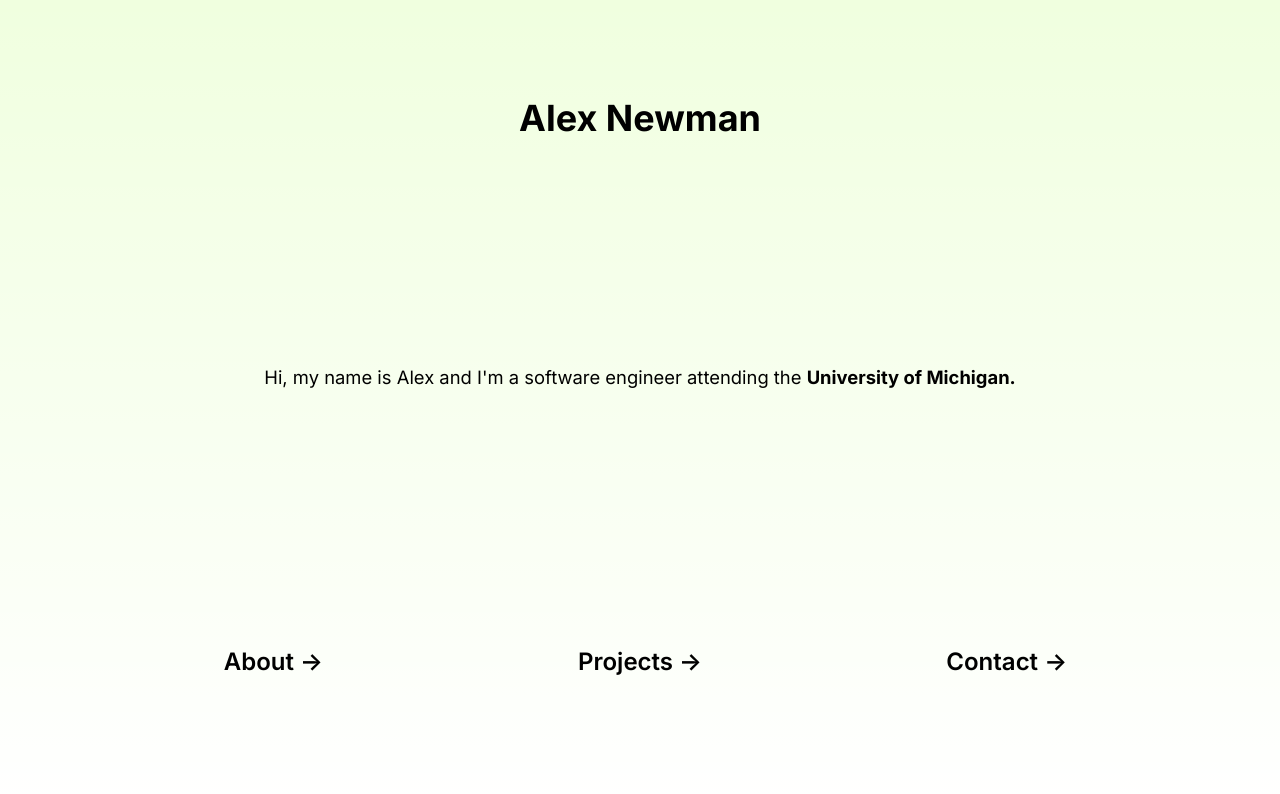
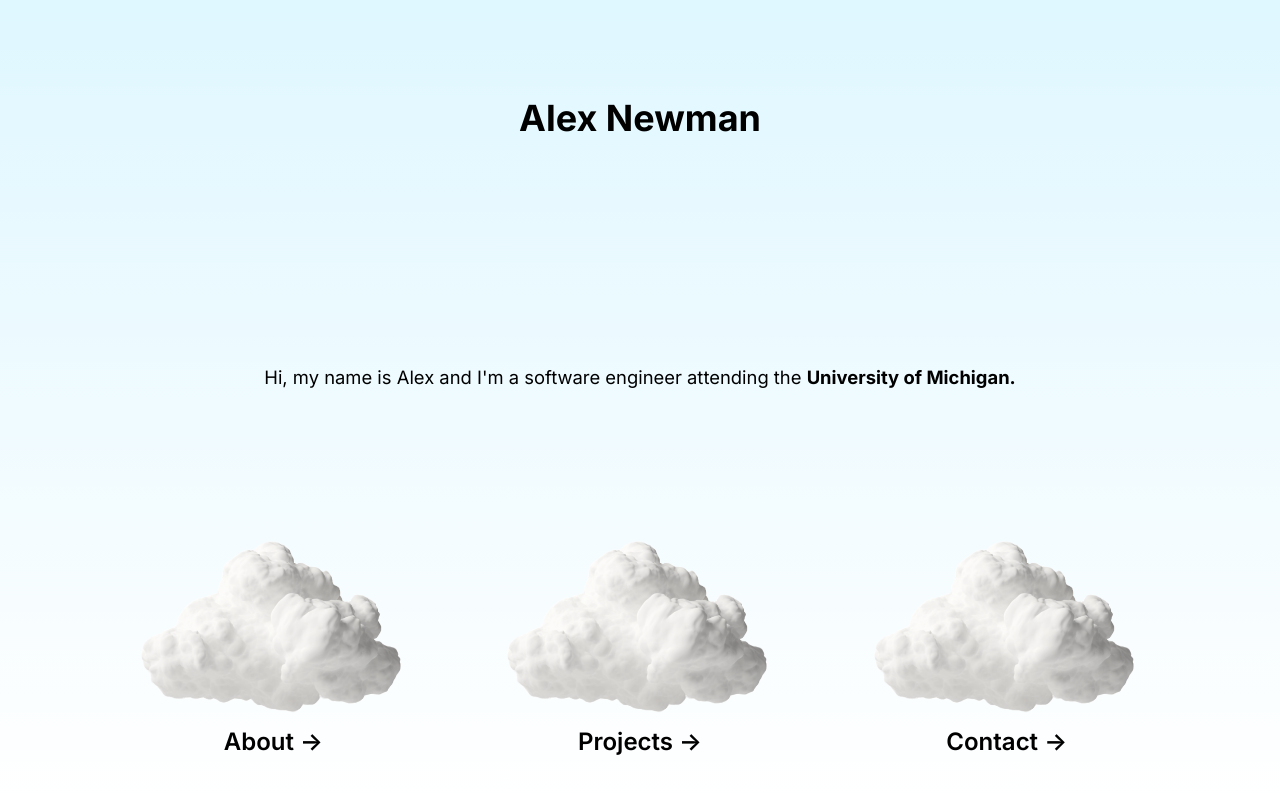
Before and after one commit to alexbnewman/alexbnewman.github.io, a Next.js app: page / in a window 1280 px wide. Shown: the top 794 px of the page. Built offline with nearby package versions, Linux system fonts and the light colour scheme.

Commit message:
Added cloud redesign

```diff
--- a/next.config.js
+++ b/next.config.js
@@ -1,6 +1,4 @@
 /** @type {import('next').NextConfig} */
-const nextConfig = {
-  output: "export",
-};
+const nextConfig = {};
 
 module.exports = nextConfig
--- a/src/app/components/nav.module.css
+++ b/src/app/components/nav.module.css
@@ -23,6 +23,18 @@
     background: rgba(var(--card-rgb), 0);
     border: 1px solid rgba(var(--card-border-rgb), 0);
     transition: background 200ms, border 200ms;
+    position: relative;
+}
+
+.cloud {
+    position: absolute;
+    z-index: 1;
+    top: -165px;
+}
+
+.card span, .card h2 {
+    z-index: 2;
+    position: relative;
 }
 
 .card span {
@@ -33,6 +45,7 @@
 .card h2 {
     font-weight: 600;
     margin-bottom: 0.7rem;
+    top: 80px;
 }
 
 /* Enable hover only on non-touch devices */
--- a/src/app/components/nav.tsx
+++ b/src/app/components/nav.tsx
@@ -2,6 +2,8 @@
 
 import { usePathname } from "next/navigation";
 import Link from "next/link";
+import Image from "next/image";
+import NavLink from "./navLink";
 import styles from "./nav.module.css";
 
 export default function Nav() {
@@ -10,27 +12,9 @@ export default function Nav() {
   return (
     <nav className={styles.center}>
       <ul className={styles.navbar}>
-        <li>
-          <Link className={styles.card} href="/about">
-            <h2>
-              About <span>-&gt;</span>
-            </h2>
-          </Link>
-        </li>
-        <li>
-          <Link className={styles.card} href="/projects">
-            <h2>
-              Projects <span>-&gt;</span>
-            </h2>
-          </Link>
-        </li>
-        <li>
-          <Link className={styles.card} href="/contact">
-            <h2>
-              Contact <span>-&gt;</span>
-            </h2>
-          </Link>
-        </li>
+        <NavLink href="/about" text="About" />
+        <NavLink href="/projects" text="Projects" />
+        <NavLink href="/contact" text="Contact" />
       </ul>
     </nav>
   );
--- /dev/null
+++ b/src/app/components/navLink.tsx
@@ -0,0 +1,27 @@
+import Link from "next/link";
+import Image from "next/image";
+import styles from "./nav.module.css";
+
+interface NavLinkProps {
+  href: string;
+  text: string;
+}
+
+export default function NavLink({ href, text }: NavLinkProps) {
+  return (
+    <li>
+      <Link className={styles.card} href={href}>
+        <Image
+          src="/cloud.png"
+          className={styles.cloud}
+          width={325}
+          height={325}
+          alt="Cloud."
+        />
+        <h2>
+          {text} <span>-&gt;</span>
+        </h2>
+      </Link>
+    </li>
+  );
+}
--- a/src/app/globals.css
+++ b/src/app/globals.css
@@ -6,7 +6,7 @@
     'Fira Mono', 'Droid Sans Mono', 'Courier New', monospace;
 
   --foreground-rgb: 0, 0, 0;
-  --background-start-rgb: 240, 255, 223;
+  --background-start-rgb: 223, 247, 255;
   --background-end-rgb: 255, 255, 255;
 
   --primary-glow: conic-gradient(
```
Also changed, not shown: public/cloud.png (added).
